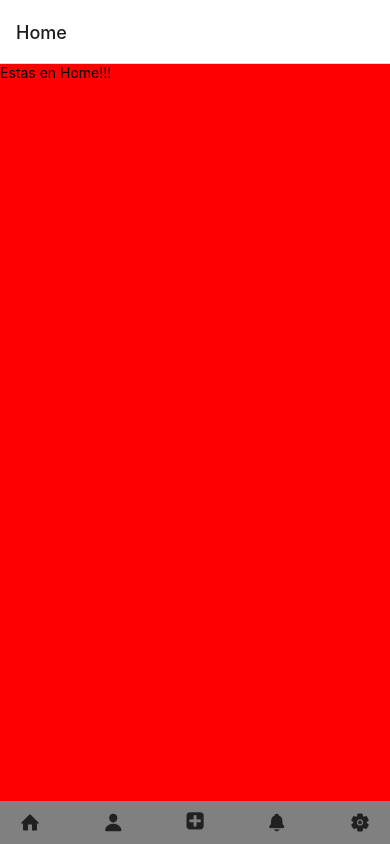
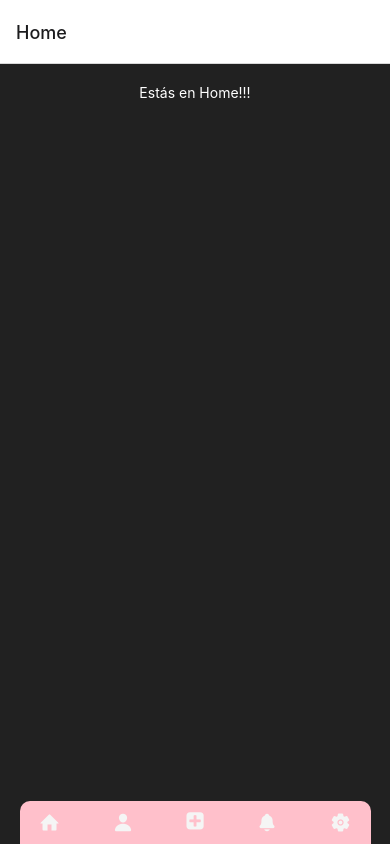
Before and after one commit to escuderoemanuel/ReactNativeLogin, a React Native app: screen /Home in a window 390 px wide. Built offline with nearby package versions, Linux system fonts and the light colour scheme.

Commit message:
Working in the App Styles

```diff
--- a/App.js
+++ b/App.js
@@ -4,18 +4,15 @@ import Navigator from './navigation/Navigator';
 
 export default function App() {
   return (
-    <>
+    <View style={styles.container}>
       <StatusBar style="auto" />
       <Navigator />
-    </>
+    </View>
   );
 }
 
 const styles = StyleSheet.create({
   container: {
     flex: 1,
-    backgroundColor: '#fda',
-    alignItems: 'center',
-    justifyContent: 'center',
   },
 });
--- a/components/Navbar.jsx
+++ b/components/Navbar.jsx
@@ -6,6 +6,7 @@ const Navbar = () => {
   const navigation = useNavigation();
 
   return (
+    <View style={styles.container}>
       <View style={styles.navbar}>
         <Entypo style={styles.iconNavbar} name="home" onPress={() => navigation.navigate('Home')} />
         <Ionicons style={styles.iconNavbar} name="person" onPress={() => navigation.navigate('Profile')} />
@@ -13,22 +14,31 @@ const Navbar = () => {
         <Ionicons style={styles.iconNavbar} name="notifications" onPress={() => navigation.navigate('Notifications')} />
         <Ionicons style={styles.iconNavbar} name="settings" onPress={() => navigation.navigate('Settings')} />
       </View>
+    </View>
+
   )
 }
 
 export default Navbar
 
 const styles = StyleSheet.create({
+  container: {
+    backgroundColor: '#212121',
+    width: '100%',
+    alignItems: 'center',
+  },
   navbar: {
+    width: '90%',
     flexDirection: 'row',
     justifyContent: 'space-between',
     paddingHorizontal: 20,
     paddingVertical: 10,
-    backgroundColor: 'gray',
+    backgroundColor: 'pink',
+    borderTopRightRadius: 10,
+    borderTopLeftRadius: 10
   },
   iconNavbar: {
-    color: '#212121',
+    color: 'whitesmoke',
     fontSize: 20
   }
-
 })
--- a/navigation/Navigator.jsx
+++ b/navigation/Navigator.jsx
@@ -9,14 +9,16 @@ import Notifications from '../screens/Notifications';
 
 import Navbar from '../components/Navbar';
 
+import { View, StyleSheet } from 'react-native';
+
 
 const Stack = createNativeStackNavigator();
 
 const Navigator = () => {
   return (
-    <>
+    <View style={styles.container} >
       <NavigationContainer>
-        <Stack.Navigator>
+        <Stack.Navigator  >
           <Stack.Screen name="Home" component={Home} options={{ title: 'Home' }} />
           <Stack.Screen name="Profile" component={Profile} options={{ title: 'Profile' }} />
           <Stack.Screen name="Register" component={Register} options={{ title: 'Register' }} />
@@ -25,9 +27,17 @@ const Navigator = () => {
         </Stack.Navigator>
         <Navbar />
       </NavigationContainer>
-    </>
+    </View>
   );
 
 }
 
 export default Navigator;
+
+
+const styles = StyleSheet.create({
+  container: {
+    backgroundColor: '#212121',
+    flex: 1,
+  }
+})
--- a/screens/Home.jsx
+++ b/screens/Home.jsx
@@ -3,10 +3,8 @@ import React from 'react'
 import Navbar from '../components/Navbar'
 const Home = ({ navigation }) => {
   return (
-
-
     <View style={styles.home}>
-      <Text style={styles.homeText}>Estas en Home!!!</Text>
+      <Text style={styles.homeText}>Estás en Home!!!</Text>
     </View >
   )
 }
@@ -15,9 +13,12 @@ export default Home
 
 const styles = StyleSheet.create({
   home: {
-    backgroundColor: 'red',
+    backgroundColor: '#212121',
     flex: 1,
+    alignItems: 'center',
+    padding: 20
   },
   homeText: {
+    color: 'white',
   }
 })
```
Lines whose indentation alone changed are shown as unchanged.
